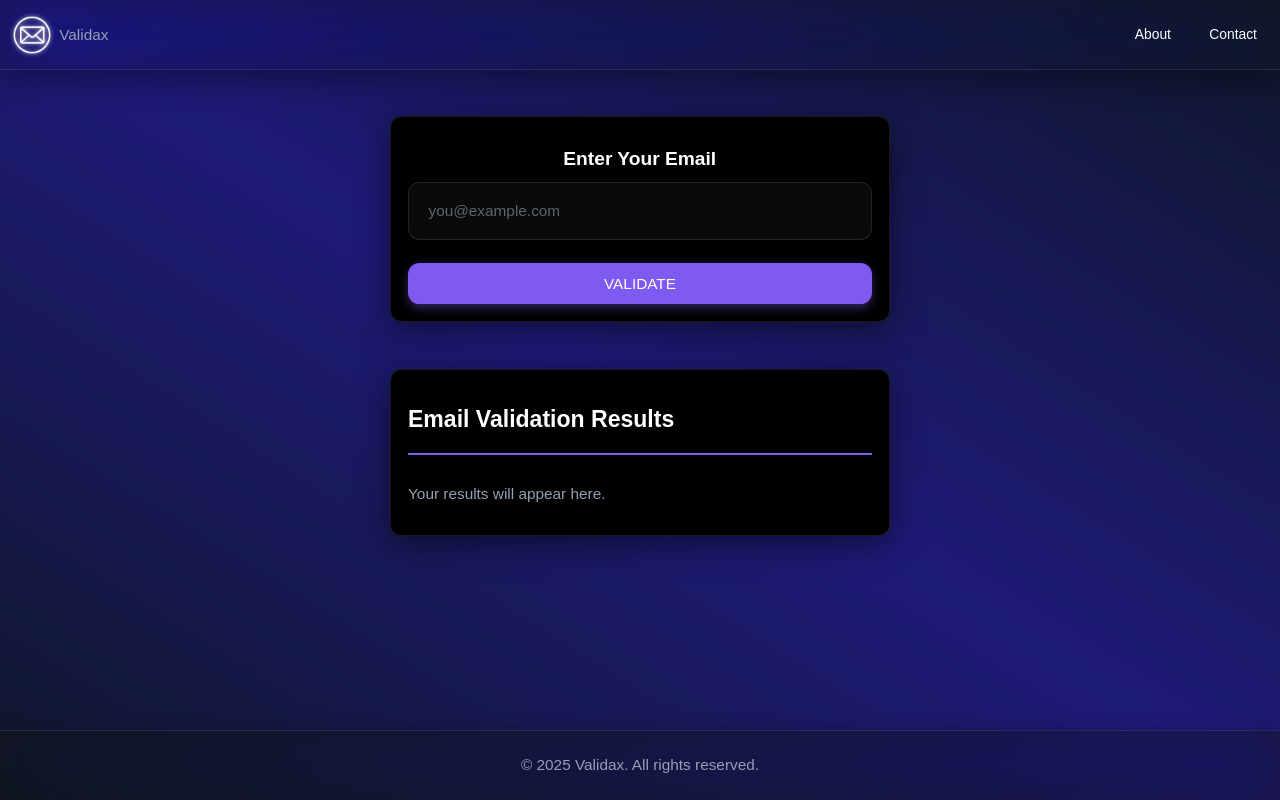
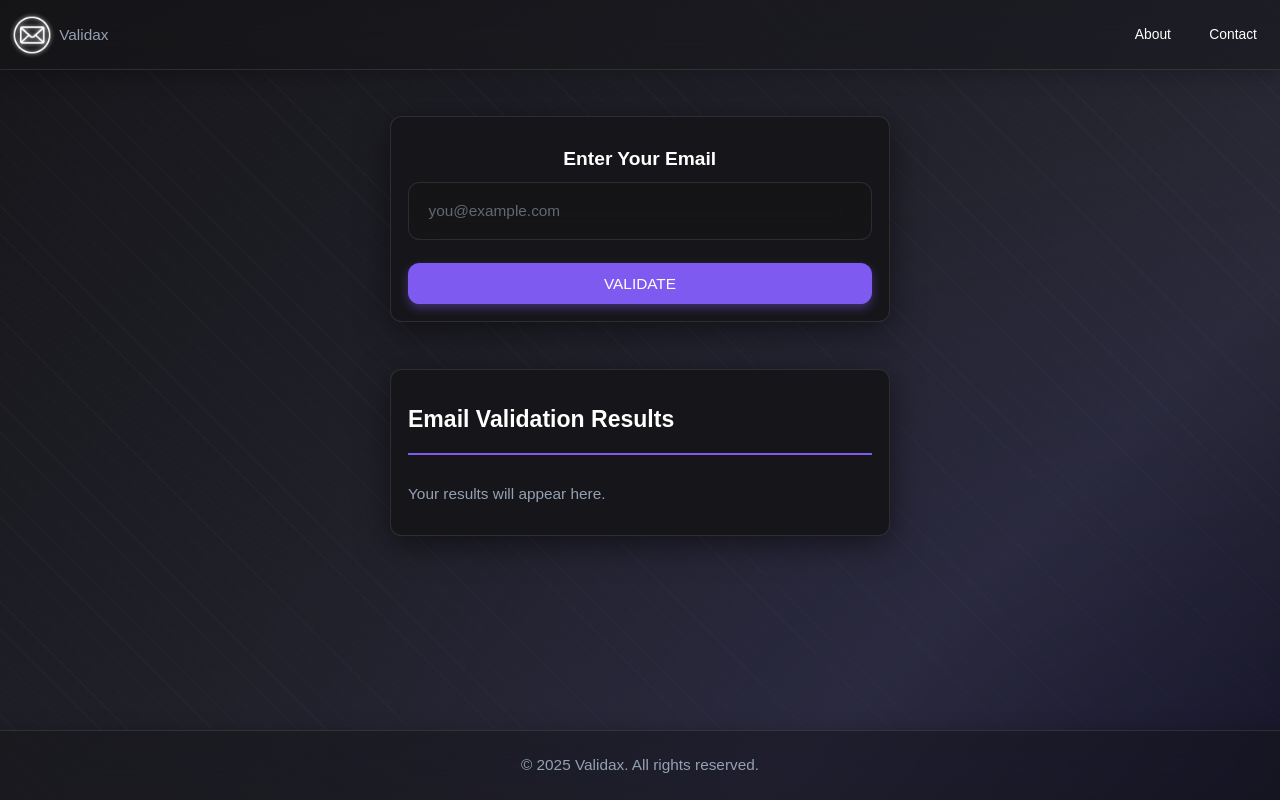
Before and after one commit to MuhammadTanveerAbbas/Validax-Email-Validation, a plain HTML site: page index.html in a window 1280 px wide. Drawn offline with Linux system fonts and the light colour scheme.

Commit message:
Update global.css

```diff
--- a/css/global.css
+++ b/css/global.css
@@ -10,7 +10,7 @@
   --clr-background: #242629;
   --clr-headline: #fffffe;
   --clr-paragraph: #94a1b2;
-  --clr-card-bg: #000000;
+  --clr-card-bg: #16161a;
   --clr-button-bg: #7f5af0;
   --clr-button-text: #fffffe;
   --clr-border: rgba(255, 255, 255, 0.1);
@@ -47,7 +47,9 @@ body {
   margin: 0;
   min-height: 100vh;
   padding-bottom: 80px;
-  background: linear-gradient(to bottom left, #0f172a, #1e1a78, #0f172a);
+  background: linear-gradient(135deg, #16161a 0%, #1f1f28 40%, #2a2a37 75%, #16161a 100%),
+    repeating-linear-gradient(45deg, rgba(255, 255, 255, 0.02) 0, rgba(255, 255, 255, 0.02) 1px, transparent 1px, transparent 20px),
+    radial-gradient(ellipse at bottom right, rgba(127, 90, 240, 0.08), transparent 60%);
   background-blend-mode: overlay;
   overflow-x: hidden;
 }
@@ -107,19 +109,16 @@ nav {
   position: relative;
   height: 70px;
   padding: 0 var(--gutter);
-  background: rgba(20, 20, 20, 0.3);
-  /* More transparency */
-  backdrop-filter: blur(25px) saturate(160%);
-  -webkit-backdrop-filter: blur(25px) saturate(160%);
-  border-bottom: 1px solid rgba(255, 255, 255, 0.1);
-  box-shadow: 0 8px 32px rgba(0, 0, 0, 0.4);
-  /* Stronger glassmorphic shadow */
+  background: var(--clr-nav);
   display: flex;
   align-items: center;
   justify-content: space-between;
-  z-index: 999;
+  backdrop-filter: blur(25px) saturate(160%);
+  border-bottom: 1px solid var(--clr-border);
+  opacity: 0;
+  animation: slideDown 0.8s ease forwards;
+  box-shadow: 0 4px 20px rgba(0, 0, 0, 0.25);
 }
-
 
 nav .logo img {
   width: 40px;
```
